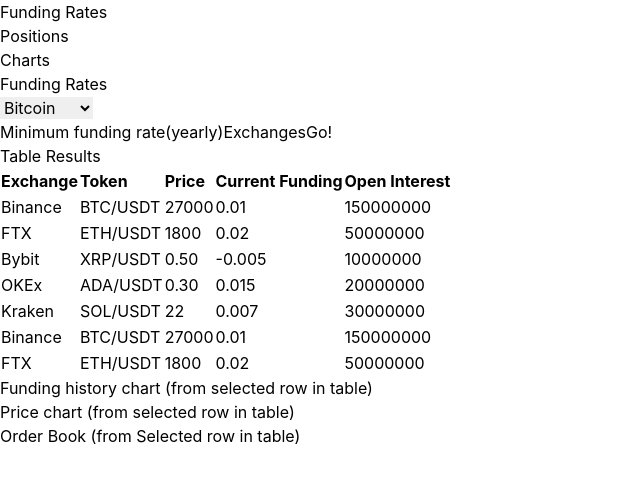
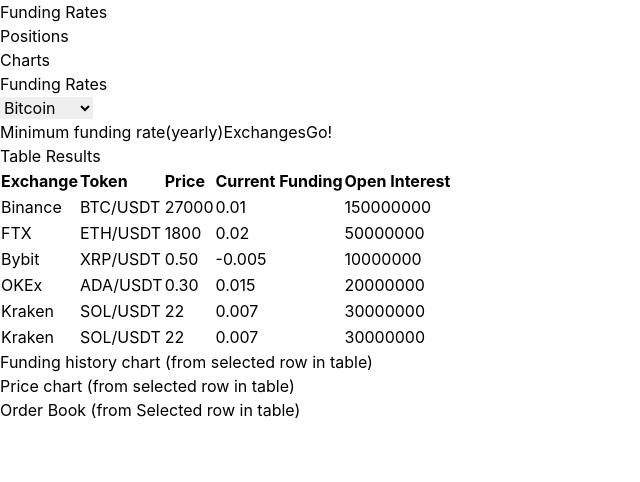
Before and after one commit to ReallyGreatTech/algotrading, a React (Vite) app in the folder client/: page / in a window 1280 px wide. Shown: the top 482 px of the page, without its empty margins (0-640 px from the left). Built offline with nearby package versions, Linux system fonts and the light colour scheme.

Commit message:
Funding table ui bug fix

```diff
--- a/client/src/constants/data/fundingRatesPage.tsx
+++ b/client/src/constants/data/fundingRatesPage.tsx
@@ -59,18 +59,12 @@
     openInterest: "30000000",
   },
   {
-    exchange: "Binance",
-    token: "BTC/USDT",
-    price: "27000",
-    currentFunding: "0.01",
-    openInterest: "150000000",
-  },
-  {
-    exchange: "FTX",
-    token: "ETH/USDT",
-    price: "1800",
-    currentFunding: "0.02",
-    openInterest: "50000000",
-  },
+    exchange: "Kraken",
+    token: "SOL/USDT",
+    price: "22",
+    currentFunding: "0.007",
+    openInterest: "30000000",
+  }
+
 
 ];
--- a/client/src/pages/FundingRates.tsx
+++ b/client/src/pages/FundingRates.tsx
@@ -10,7 +10,7 @@
       <header>
         <TopNav />
       </header>
-      <main className="bg-[#6558F5] text-white h-[80vh] mt-5 rounded-md">
+      <main className="bg-[#6558F5] text-white  mt-5 rounded-md">
         <h1 className="text-center font-bold py-4 text-2xl">Funding Rates</h1>
 
         <ul className="flex gap-4  items-center mx-3">
```
